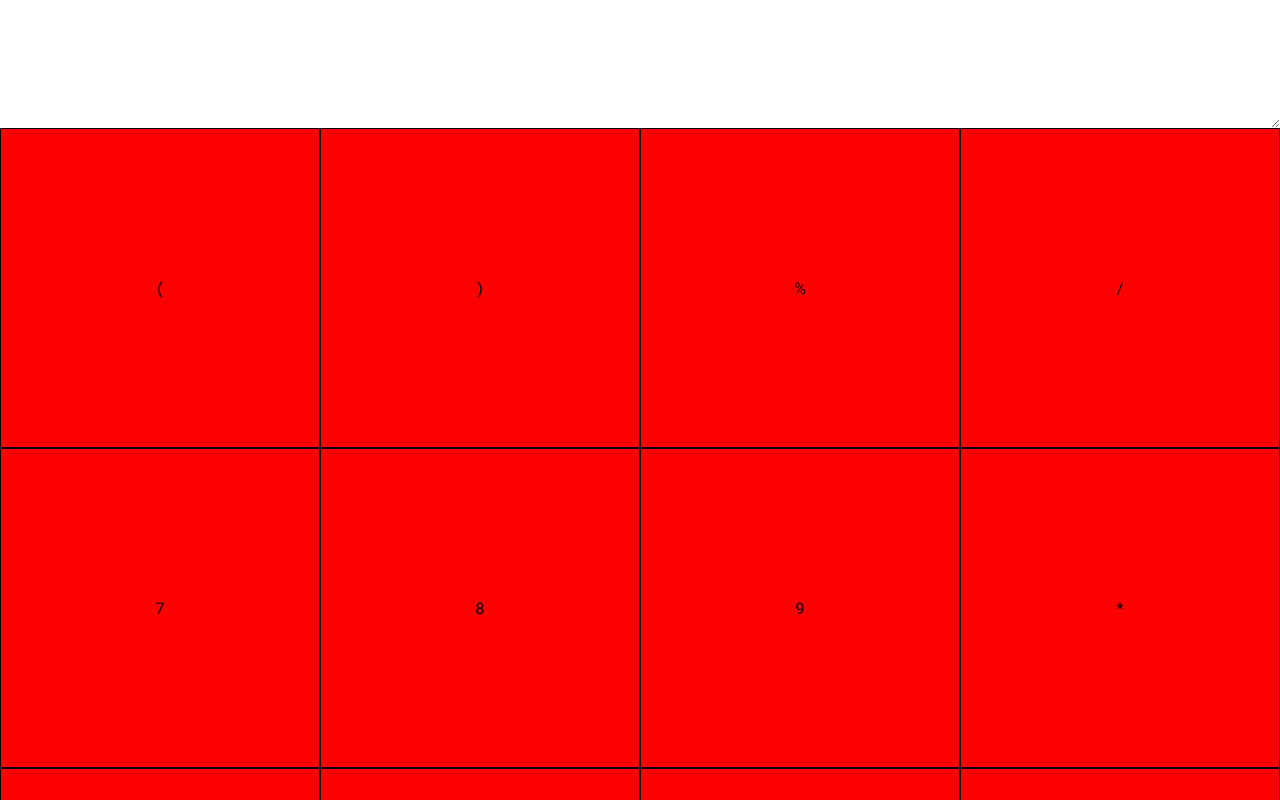
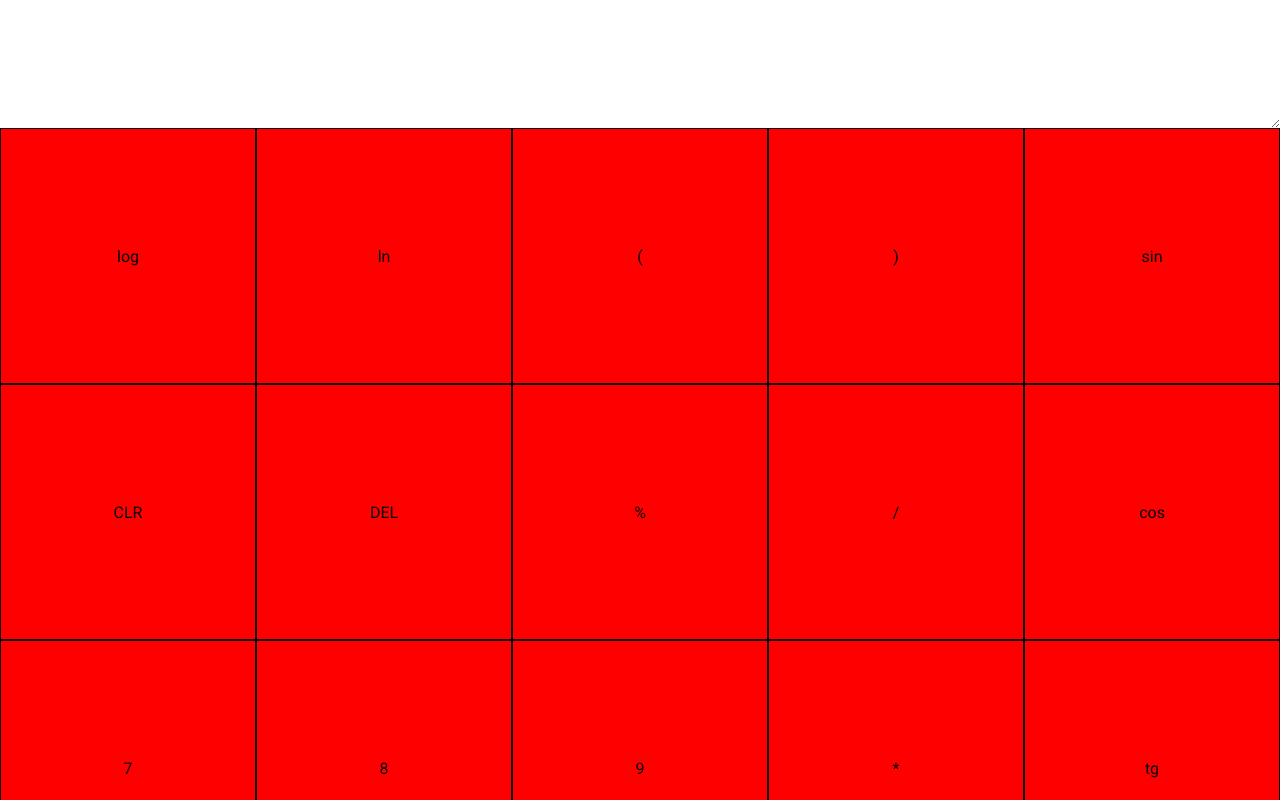
Before and after one commit to Lnola/PWA-Calculator, a React (Create React App) app: page / in a window 1280 px wide. Shown: the top 800 px of the page. Built offline with nearby package versions, Linux system fonts and the light colour scheme.

Commit message:
Updated accessibility and added more buttons

```diff
--- a/src/components/common/Button/index.js
+++ b/src/components/common/Button/index.js
@@ -5,7 +5,7 @@ import { ButtonCss } from './index.styled';
 
 const Button = ({ symbol, onClick }) => {
   return (
-    <FlexSpan justifyContent="center" alignItems="center" basis="25%" css={ButtonCss} onClick={onClick}>
+    <FlexSpan justifyContent="center" alignItems="center" basis="20%" css={ButtonCss} onClick={onClick}>
       {symbol}
     </FlexSpan>
   );
--- a/src/constants/buttons.js
+++ b/src/constants/buttons.js
@@ -5,61 +5,59 @@ import { handleOperationClick } from 'utils/handleOperationClick';
 import { handleCalculateClick } from 'utils/handleCalculateClick';
 
 const buttons = (setInput, input, setResult) => {
-  const empty = {
-    // symbol: '',
-
-    symbol: 'DEL',
-    onClick: () => setInput(prevState => prevState.slice(0, -1)),
+  const more = {
+    symbol: 'MORE',
+    onClick: () => {},
   };
 
   const one = {
     symbol: '1',
-    onClick: () => handleNumberClick(1, setInput),
+    onClick: () => handleNumberClick(1, input, setInput, setResult),
   };
 
   const two = {
     symbol: '2',
-    onClick: () => handleNumberClick(2, setInput),
+    onClick: () => handleNumberClick(2, input, setInput, setResult),
   };
 
   const three = {
     symbol: '3',
-    onClick: () => handleNumberClick(3, setInput),
+    onClick: () => handleNumberClick(3, input, setInput, setResult),
   };
 
   const four = {
     symbol: '4',
-    onClick: () => handleNumberClick(4, setInput),
+    onClick: () => handleNumberClick(4, input, setInput, setResult),
   };
 
   const five = {
     symbol: '5',
-    onClick: () => handleNumberClick(5, setInput),
+    onClick: () => handleNumberClick(5, input, setInput, setResult),
   };
 
   const six = {
     symbol: '6',
-    onClick: () => handleNumberClick(6, setInput),
+    onClick: () => handleNumberClick(6, input, setInput, setResult),
   };
 
   const seven = {
     symbol: '7',
-    onClick: () => handleNumberClick(7, setInput),
+    onClick: () => handleNumberClick(7, input, setInput, setResult),
   };
 
   const eight = {
     symbol: '8',
-    onClick: () => handleNumberClick(8, setInput),
+    onClick: () => handleNumberClick(8, input, input, setInput, setResult),
   };
 
   const nine = {
     symbol: '9',
-    onClick: () => handleNumberClick(9, setInput),
+    onClick: () => handleNumberClick(9, input, setInput, setResult),
   };
 
   const zero = {
     symbol: '0',
-    onClick: () => handleZeroClick(setInput),
+    onClick: () => handleZeroClick(input, setInput, setResult),
   };
 
   const dot = {
@@ -98,25 +96,137 @@ const buttons = (setInput, input, setResult) => {
   };
 
   const backspace = {
-    // symbol: 'DEL',
-    // onClick: () => setInput(prevState => prevState.slice(0, -1)),
-    symbol: ')',
-    onClick: () => handleNumberClick(')', setInput),
+    symbol: 'DEL',
+    onClick: () => setInput(prevState => prevState.slice(0, -1)),
   };
 
   const clear = {
-    // symbol: 'CLR',
-    // onClick: () => setInput(''),
+    symbol: 'CLR',
+    onClick: () => setInput(''),
+  };
+
+  const leftBrackets = {
     symbol: '(',
-    onClick: () => handleNumberClick('(', setInput),
+    onClick: () => handleNumberClick('(', input, setInput, setResult),
+  };
+
+  const rightBrackets = {
+    symbol: ')',
+    onClick: () => handleNumberClick(')', input, setInput, setResult),
+  };
+
+  const sin = {
+    symbol: 'sin',
+    onClick: () => {},
+  };
+
+  const cos = {
+    symbol: 'cos',
+    onClick: () => {},
+  };
+
+  const tg = {
+    symbol: 'tg',
+    onClick: () => {},
+  };
+
+  const ctg = {
+    symbol: 'ctg',
+    onClick: () => {},
+  };
+
+  const arcsin = {
+    symbol: 'arcsin',
+    onClick: () => {},
+  };
+
+  const arccos = {
+    symbol: 'arccos',
+    onClick: () => {},
+  };
+
+  const arctg = {
+    symbol: 'arctg',
+    onClick: () => {},
+  };
+
+  const arcctg = {
+    symbol: 'arcctg',
+    onClick: () => {},
+  };
+
+  const log = {
+    symbol: 'log',
+    onClick: () => {},
+  };
+
+  const ln = {
+    symbol: 'ln',
+    onClick: () => {},
+  };
+
+  const pi = {
+    symbol: 'pi',
+    onClick: () => {},
+  };
+
+  const euler = {
+    symbol: 'euler',
+    onClick: () => {},
+  };
+
+  const pow = {
+    symbol: 'pow',
+    onClick: () => {},
+  };
+
+  const root = {
+    symbol: 'root',
+    onClick: () => {},
+  };
+
+  const square = {
+    symbol: 'square',
+    onClick: () => {},
+  };
+
+  const squareRoot = {
+    symbol: 'squareRoot',
+    onClick: () => {},
+  };
+
+  const reciprical = {
+    symbol: 'reciprical',
+    onClick: () => {},
+  };
+
+  const deg = {
+    symbol: 'deg',
+    onClick: () => {},
+  };
+
+  const radian = {
+    symbol: 'rad',
+    onClick: () => {},
+  };
+
+  const binomialCoefficien = {
+    symbol: 'binCo',
+    onClick: () => {},
+  };
+
+  const swap = {
+    symbol: 'SWAP',
+    onClick: () => {},
   };
 
   return [
-    [clear, backspace, percent, divide],
-    [seven, eight, nine, times],
-    [four, five, six, minus],
-    [one, two, three, plus],
-    [empty, zero, dot, equals],
+    [log, ln, leftBrackets, rightBrackets, sin],
+    [clear, backspace, percent, divide, cos],
+    [seven, eight, nine, times, tg],
+    [four, five, six, minus, ctg],
+    [one, two, three, plus, log],
+    [more, zero, dot, equals, swap],
   ];
 };
 
--- a/src/screens/Home/index.js
+++ b/src/screens/Home/index.js
@@ -20,7 +20,7 @@ const Home = () => {
 
       <FlexSection wrap="wrap" height="100%">
         {buttons(setInput, input, setResult).map((row, index) => (
-          <FlexArticle key={index} basis="100%" height={`${window.innerWidth / 4}px`}>
+          <FlexArticle key={index} basis="100%" height={`${window.innerWidth / 5}px`}>
             {row.map(({ symbol, onClick }) => (
               <Button key={symbol} symbol={symbol} onClick={onClick} />
             ))}
--- a/src/utils/calculateResult.js
+++ b/src/utils/calculateResult.js
@@ -18,6 +18,7 @@ const calculateOperations = array => {
       case '%':
         result *= +array[index + 1] / 100;
         break;
+
       default:
         break;
     }
@@ -27,32 +28,34 @@ const calculateOperations = array => {
 };
 
 const calculateHighPriorityOperations = input => {
-  let array = input.split(/(?=[+-])|(?<=[+-])/g);
+  let array = input.split(/(?=[+-])|(?<=[+-])/g); // ["expression", "+/-", "expression", ...]
 
   for (let index = 0; index < array.length; index++) {
     if (array[index] !== '+' && array[index] !== '-') {
-      const element = calculateOperations(array[index].split(/(?=[*/%])|(?<=[*/%])/g));
-      array[index] = element;
+      const element = calculateOperations(array[index].split(/(?=[*/%])|(?<=[*/%])/g)); // splits expression to ["number", "*%/", "number", ...]
+      array[index] = element; // ["number", "+/-", "number"... ]
     }
   }
 
-  return calculateOperations(array);
+  return calculateOperations(array); // calculates low priority operations
 };
 
 export const calculateResult = input => {
   let array = input.split(/(?=[()])|(?<=[()])/g);
 
+  // the loop ensures it gets rid of all brackets
   while (array.length !== 1)
     for (let index = 0; index < array.length; index++) {
+      // finds all numbers between brackets () and calculates them
       if (array[index - 1] === '(' && array[index + 1] === ')' && array[index].length > 0) {
         array[index] = calculateHighPriorityOperations(array[index]);
-        array.splice(index + 1, 1);
-        let element = array.splice(index, 1);
-        array.splice(index - 1, 1);
+        array.splice(index + 1, 1); // removes brackets after the newly calculated element
+        let element = array.splice(index, 1); // removes newly calculated element
+        array.splice(index - 1, 1); // removes brackets before the newly calculated element
 
-        array[index - 2] += element;
+        array[index - 2] += element; // concats the newly calculated element with the element before
         if (array[index - 1] !== '(' && array[index - 1] !== ')') {
-          element = array.splice(index - 1, 1);
+          element = array.splice(index - 1, 1); // fixes formating so array is always ["expression","bracket","expression", ...]
           array[index - 2] += element;
         }
       }
--- a/src/utils/handleNumberClick.js
+++ b/src/utils/handleNumberClick.js
@@ -1,3 +1,6 @@
-export const handleNumberClick = (symbol, setInput) => {
+import { calculateResult } from './calculateResult';
+
+export const handleNumberClick = (symbol, input, setInput, setResult) => {
   setInput(prevState => prevState + symbol);
+  setResult(calculateResult(input + symbol));
 };
--- a/src/utils/handleZeroClick.js
+++ b/src/utils/handleZeroClick.js
@@ -1,3 +1,6 @@
-export const handleZeroClick = setInput => {
+import { calculateResult } from './calculateResult';
+
+export const handleZeroClick = (input, setInput, setResult) => {
   setInput(prevState => (prevState.length > 0 ? prevState + 0 : ''));
+  setResult(calculateResult(input + 0));
 };
```
